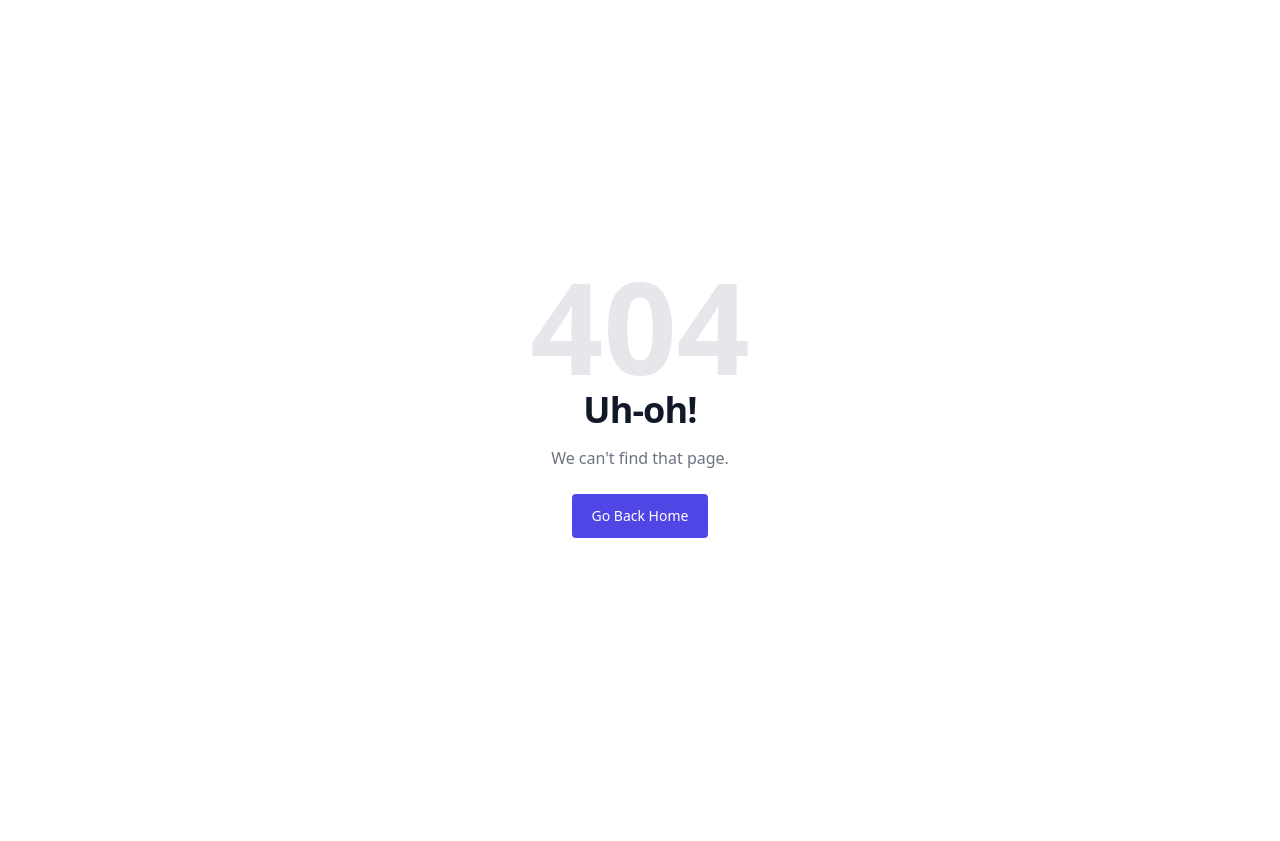
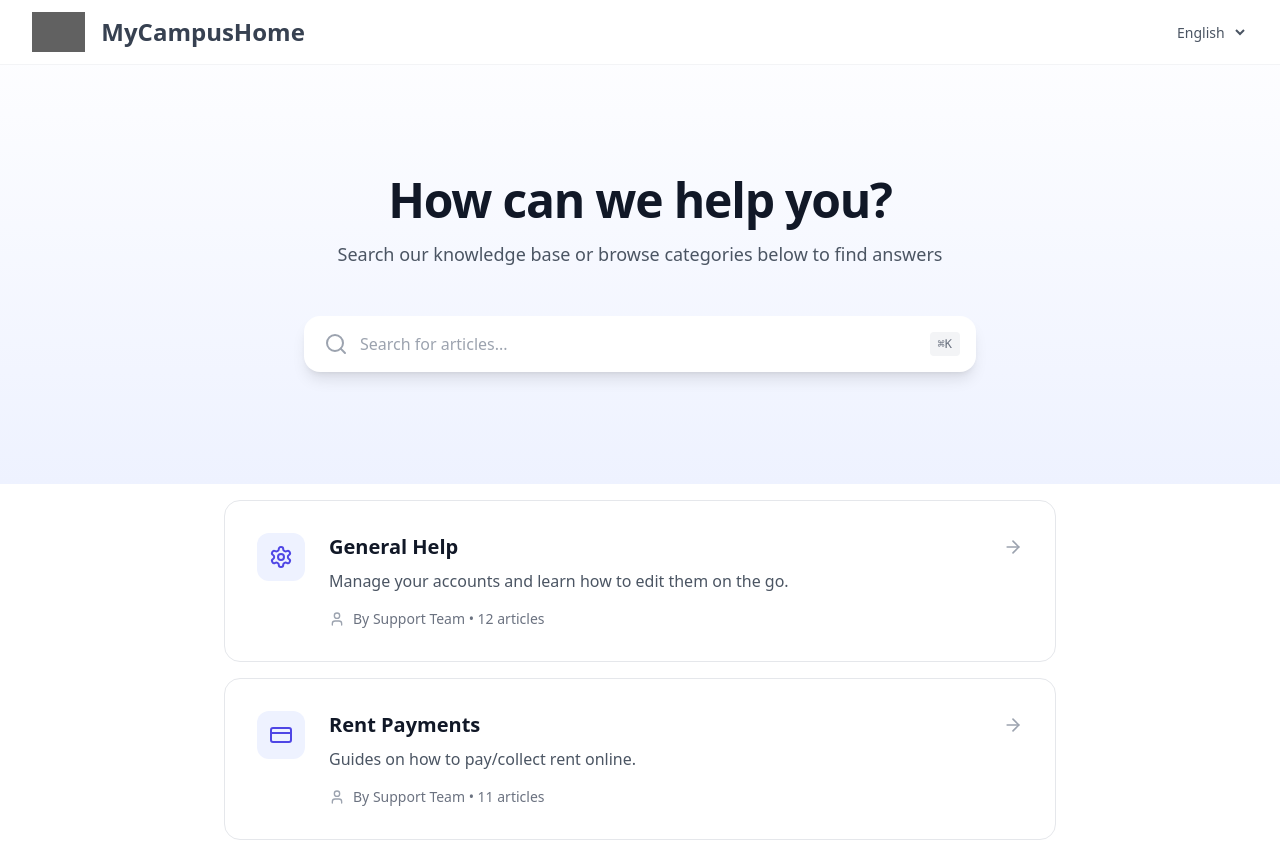
Before and after one commit to De-Silva-Madhushankha/MyCampusHome, a React (Vite) app in the folder client/: page /help in a window 1280 px wide. Before the commit this address had no page. Shown: the top 841 px of the page. Before the commit the page ends 800 px from the top, so only its background shows below. Built offline with nearby package versions, Linux system fonts and the light colour scheme; grey boxes are pictures that could not be loaded.

Commit message:
updated HelpCenter page

```diff
--- a/client/package.json
+++ b/client/package.json
@@ -19,6 +19,7 @@
     "@react-google-maps/api": "^2.20.5",
     "axios": "^1.7.9",
     "framer-motion": "^11.15.0",
+    "lucide-react": "^0.469.0",
     "react": "^18.3.1",
     "react-dom": "^18.3.1",
     "react-icons": "^5.4.0",
--- a/client/src/App.jsx
+++ b/client/src/App.jsx
@@ -2,6 +2,7 @@ import { BrowserRouter as Router, Route, Routes } from 'react-router-dom';
 import HomePage from './pages/HomePage';
 import SignIn from './pages/SignInPage';
 import SignUp from './pages/SignUpPage';
+import HelpCenter from './pages/HelpCenter';
 import { NotFound } from './pages/NotFoundPage';
 
 
@@ -14,6 +15,7 @@ export default function App() {
           <Route path="/" element={<HomePage />} />
           <Route path="/login" element={<SignIn />} />
           <Route path="/register" element={<SignUp />} />
+          <Route path="/help" element={<HelpCenter />} />
           <Route path="*" element={<NotFound/>} />
         </Routes>
 
--- a/client/src/components/Navbar.jsx
+++ b/client/src/components/Navbar.jsx
@@ -51,7 +51,7 @@ const Navbar = () => {
             >
               List an Accommodation
             </Button>
-            <Link to="/help-center" className="text-sm font-medium text-gray-800 hover:underline cursor-pointer">
+            <Link to="/help" className="text-sm font-medium text-gray-800 hover:underline cursor-pointer">
               Help Center
             </Link>
             <Link to="/login" className="text-sm font-medium text-gray-800 hover:underline cursor-pointer">
--- /dev/null
+++ b/client/src/pages/HelpCenter.jsx
@@ -0,0 +1,174 @@
+import React, { useState } from 'react';
+import { Search, ChevronRight, Settings, CreditCard, Users, Home, FileText, User, ArrowRight } from 'lucide-react';
+import {Link} from 'react-router-dom';
+
+const categories = [
+  {
+    id: 1,
+    icon: <Settings className="w-6 h-6" />,
+    title: 'General Help',
+    description: 'Manage your accounts and learn how to edit them on the go.',
+    articleCount: 12,
+    author: 'Support Team'
+  },
+  {
+    id: 2,
+    icon: <CreditCard className="w-6 h-6" />,
+    title: 'Rent Payments',
+    description: 'Guides on how to pay/collect rent online.',
+    articleCount: 11,
+    author: 'Support Team'
+  },
+  {
+    id: 3,
+    icon: <Users className="w-6 h-6" />,
+    title: 'Tenant Help',
+    description: 'We covered everything you may need to find your next home.',
+    articleCount: 11,
+    author: 'Support Team'
+  },
+  {
+    id: 4,
+    icon: <Home className="w-6 h-6" />,
+    title: 'Landlord Help',
+    description: 'Learn how to list your property and promote it to prospective tenants worldwide.',
+    articleCount: 8,
+    author: 'Support Team'
+  },
+  {
+    id: 5,
+    icon: <FileText className="w-6 h-6" />,
+    title: 'Tenant Screening',
+    description: 'Help articles on credit report and background check.',
+    articleCount: 3,
+    author: 'Support Team'
+  }
+];
+
+const HelpCenter = () => {
+  const [searchQuery, setSearchQuery] = useState('');
+  const [hoveredCategory, setHoveredCategory] = useState(null);
+
+  return (
+    <div className="min-h-screen bg-white">
+
+      <nav className="bg-white border-b border-gray-100 fixed top-0 w-full z-50 backdrop-blur-lg bg-white/80">
+        <div className="max-w-7xl mx-auto px-4 sm:px-6 lg:px-8">
+          <div className="flex justify-between h-16">
+            <Link
+                to="/"
+                className="flex items-center space-x-4 ">
+              <img
+                src="/campus-home-logo.svg"
+                alt="Logo"
+                className="h-10 w-auto filter invert"
+              />
+                <span className="text-2xl font-bold text-gray-700 ">MyCampusHome</span>
+            </Link>
+            <div className="flex items-center gap-6">
+              <select className="bg-transparent text-sm text-gray-600 focus:outline-none focus:ring-0 border-none font-medium">
+                <option value="en">English</option>
+                <option value="es">Español</option>
+                <option value="fr">Français</option>
+              </select>
+            </div>
+          </div>
+        </div>
+      </nav>
+
+      <header className="pt-16 bg-gradient-to-b from-white to-indigo-50">
+        <div className="max-w-7xl mx-auto px-4 sm:px-6 lg:px-8 py-20 sm:py-28">
+          <h1 className="text-4xl sm:text-5xl font-bold text-gray-900 text-center mb-4 tracking-tight">
+            How can we help you?
+          </h1>
+          <p className="text-lg text-gray-600 text-center mb-12 max-w-2xl mx-auto">
+            Search our knowledge base or browse categories below to find answers
+          </p>
+
+          {/* Enhanced Search Bar */}
+          <div className="max-w-2xl mx-auto relative">
+            <div className="relative group">
+              <input
+                type="text"
+                placeholder="Search for articles..."
+                value={searchQuery}
+                onChange={(e) => setSearchQuery(e.target.value)}
+                className="w-full px-6 py-4 pl-14 rounded-2xl bg-white shadow-lg focus:outline-none focus:ring-2 focus:ring-indigo-500/20 transition-shadow duration-200 text-base"
+              />
+              <Search className="absolute left-5 top-4 text-gray-400 group-hover:text-indigo-500 transition-colors duration-200" size={24} />
+              <kbd className="absolute right-4 top-4 px-2 py-1 text-xs font-medium text-gray-500 bg-gray-100 rounded">⌘K</kbd>
+            </div>
+          </div>
+        </div>
+      </header>
+
+      {/* Main Content */}
+      <main className="max-w-4xl mx-auto px-4 sm:px-6 lg:px-8 py-12 -mt-8">
+        <div className="space-y-4">
+          {categories.map((category) => (
+            <div
+              key={category.id}
+              onMouseEnter={() => setHoveredCategory(category.id)}
+              onMouseLeave={() => setHoveredCategory(null)}
+              className="group relative bg-white rounded-2xl border border-gray-200 hover:border-indigo-200 transition-all duration-300 hover:shadow-lg"
+            >
+              <div className="p-6 sm:p-8">
+                <div className="flex items-start gap-6">
+                  <div className={`p-3 rounded-xl bg-indigo-50 text-indigo-600 transition-all duration-300 ${hoveredCategory === category.id ? 'bg-indigo-100' : ''}`}>
+                    {category.icon}
+                  </div>
+                  <div className="flex-1 min-w-0">
+                    <div className="flex items-center justify-between">
+                      <h2 className="text-xl font-semibold text-gray-900 group-hover:text-indigo-600 transition-colors duration-300">
+                        {category.title}
+                      </h2>
+                      <ArrowRight className={`w-5 h-5 text-gray-400 transition-all duration-300 transform ${hoveredCategory === category.id ? 'translate-x-1 text-indigo-600' : ''}`} />
+                    </div>
+                    <p className="mt-2 text-gray-600">
+                      {category.description}
+                    </p>
+                    <div className="flex items-center gap-2 mt-4">
+                      <User className="w-4 h-4 text-gray-400" />
+                      <span className="text-sm text-gray-500">
+                        By {category.author} • {category.articleCount} articles
+                      </span>
+                    </div>
+                  </div>
+                </div>
+              </div>
+            </div>
+          ))}
+        </div>
+      </main>
+
+      <footer className="bg-gray-50 border-t border-gray-100 mt-20">
+        <div className="max-w-7xl mx-auto px-4 sm:px-6 lg:px-8 py-12">
+          <div className="flex flex-col items-center gap-8">
+          <Link
+                to="/"
+                className="flex items-center space-x-4 ">
+              <img
+                src="/campus-home-logo.svg"
+                alt="Logo"
+                className="h-10 w-auto filter invert"
+              />
+                <span className="text-2xl font-bold text-gray-700 ">MyCampusHome</span>
+            </Link>
+            <nav className="flex flex-wrap justify-center gap-8 text-sm">
+              <a href="#" className="text-gray-600 hover:text-indigo-600 transition-colors duration-200">About Us</a>
+              <a href="#" className="text-gray-600 hover:text-indigo-600 transition-colors duration-200">Blog</a>
+              <a href="#" className="text-gray-600 hover:text-indigo-600 transition-colors duration-200">News</a>
+              <a href="#" className="text-gray-600 hover:text-indigo-600 transition-colors duration-200">Contact</a>
+            </nav>
+            <div className="h-px w-full max-w-sm bg-gradient-to-r from-transparent via-gray-200 to-transparent" />
+            <p className="text-sm text-gray-500 text-center">
+              © {new Date().getFullYear()} MyCampusHome, Inc. All rights reserved.
+            </p>
+          </div>
+        </div>
+      </footer>
+    </div>
+  );
+};
+
+export default HelpCenter;
```
Also changed, not shown: 1 other file (tests, documents, lock files or other folders).
